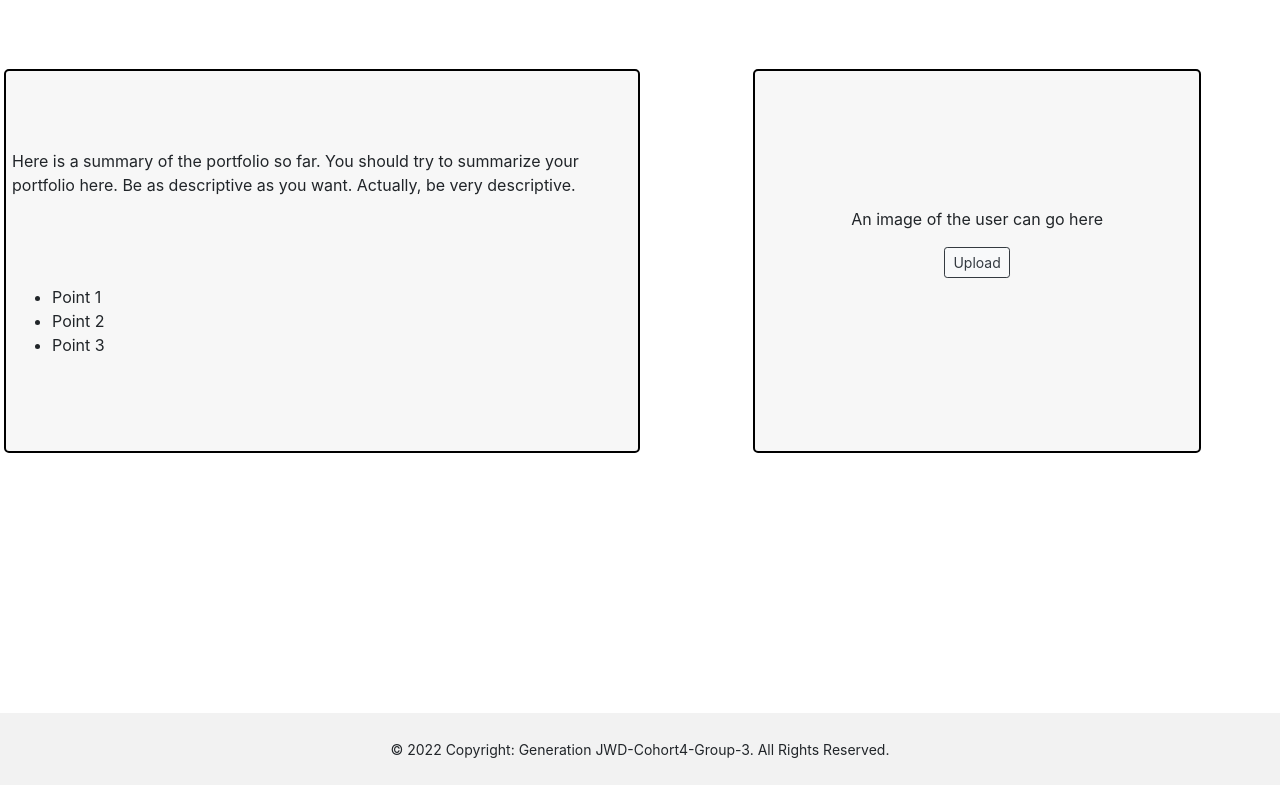
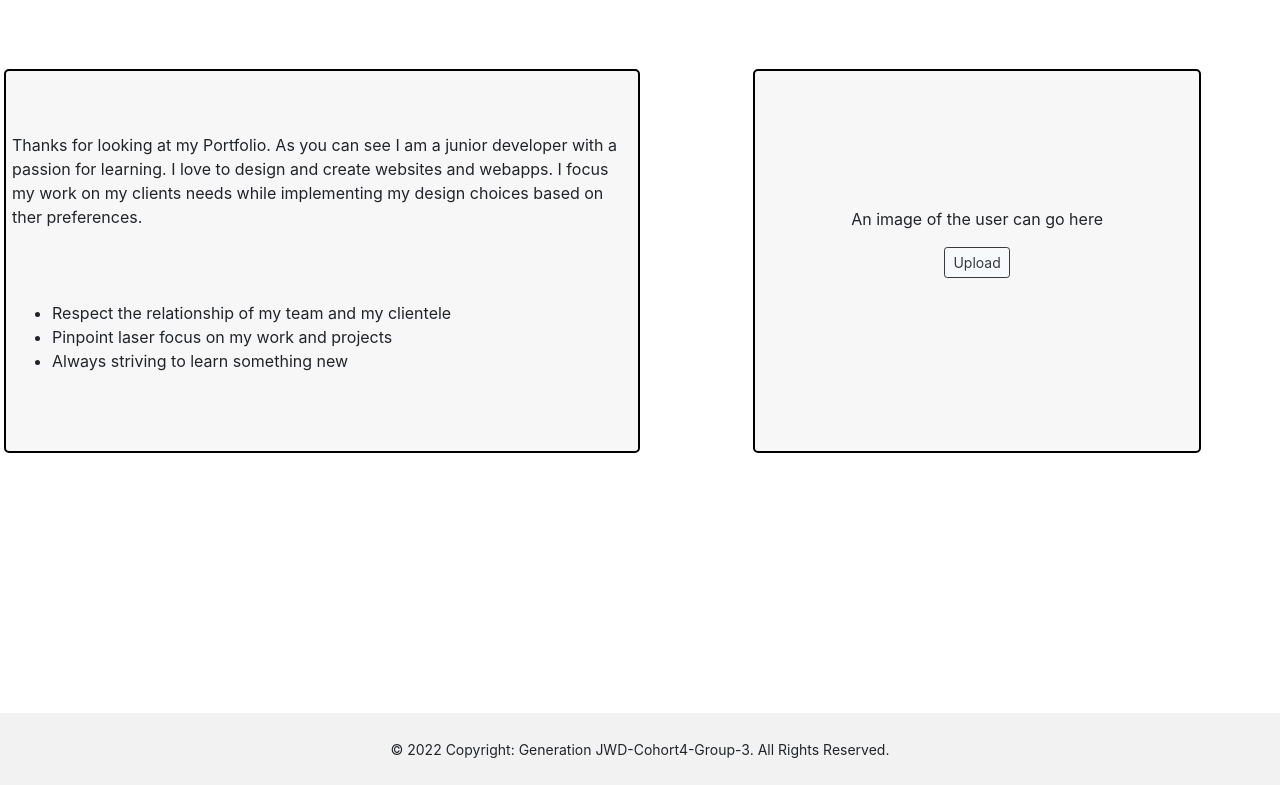
Before and after one commit to JalilSt/portfolio-temp, a plain HTML site: page index.html in a window 1280 px wide. Shown: the part 3201-3986 px from the top of the page. Drawn offline with nearby package versions, Linux system fonts and the light colour scheme.

Commit message:
Update index.html
Cleaned up the html and added points to the summary section

```diff
--- a/index.html
+++ b/index.html
@@ -14,13 +14,8 @@
 
   </head>
   <body>
-
-
-
     <div class="nav">
     <nav>
-
-
     <nav class="navbar navbar-expand-lg navbar-light">
       <a class="navbar-brand" href="#"></a>
       <button class="navbar-toggler" type="button" data-toggle="collapse" data-target="#navbarNav" aria-controls="navbarNav" aria-expanded="false" aria-label="Toggle navigation">
@@ -95,10 +90,6 @@
 
 
 
-        <div id="about"class="About">
-
-     </div>
-
 
 
 
@@ -170,21 +161,6 @@
   </div>
   </div>
       </div>
-
-        <div id="experience"class="professional-experience">
-
-
-        </div>
-
-        <div id="skills" class="skills">
-
-
-        </div>
-
-        <div id="project" class="project">
-
-
-        </div>
 
         <div id="education" class="education">
            <!--  Resume  -->
@@ -284,10 +260,6 @@
 
     </div>
 
-    <div class="education">
-
-
-    </div>
     <div class="head-summ row" id="summary">
       <h2 class="col-5">Heading for summary goes here.</h2>
       <button type="button" id ="btn-summ" class="btn btn-light btn-outline-dark btn-sm">Edit</button>
@@ -295,14 +267,14 @@
     <div class="summary">
         <div class="body-summ">
           <div class="text-summ">
-            <p> Here is a summary of the portfolio so far. You should try to summarize
-              your portfolio here. Be as descriptive as you want. Actually, be very descriptive.
+            <p> Thanks for looking at my Portfolio. As you can see I am a junior developer with a passion for learning. I love to design and create
+              websites and webapps. I focus my work on my clients needs while implementing my design choices based on ther preferences.
             </p>
           </div>
          <ul>
-          <li>Point 1</li>
-          <li>Point 2</li>
-          <li>Point 3</li>
+          <li>Respect the relationship of my team and my clientele</li>
+          <li>Pinpoint laser focus on my work and projects</li>
+          <li>Always striving to learn something new</li>
           </ul>
         </div>
         <div class="img-summ">
```
